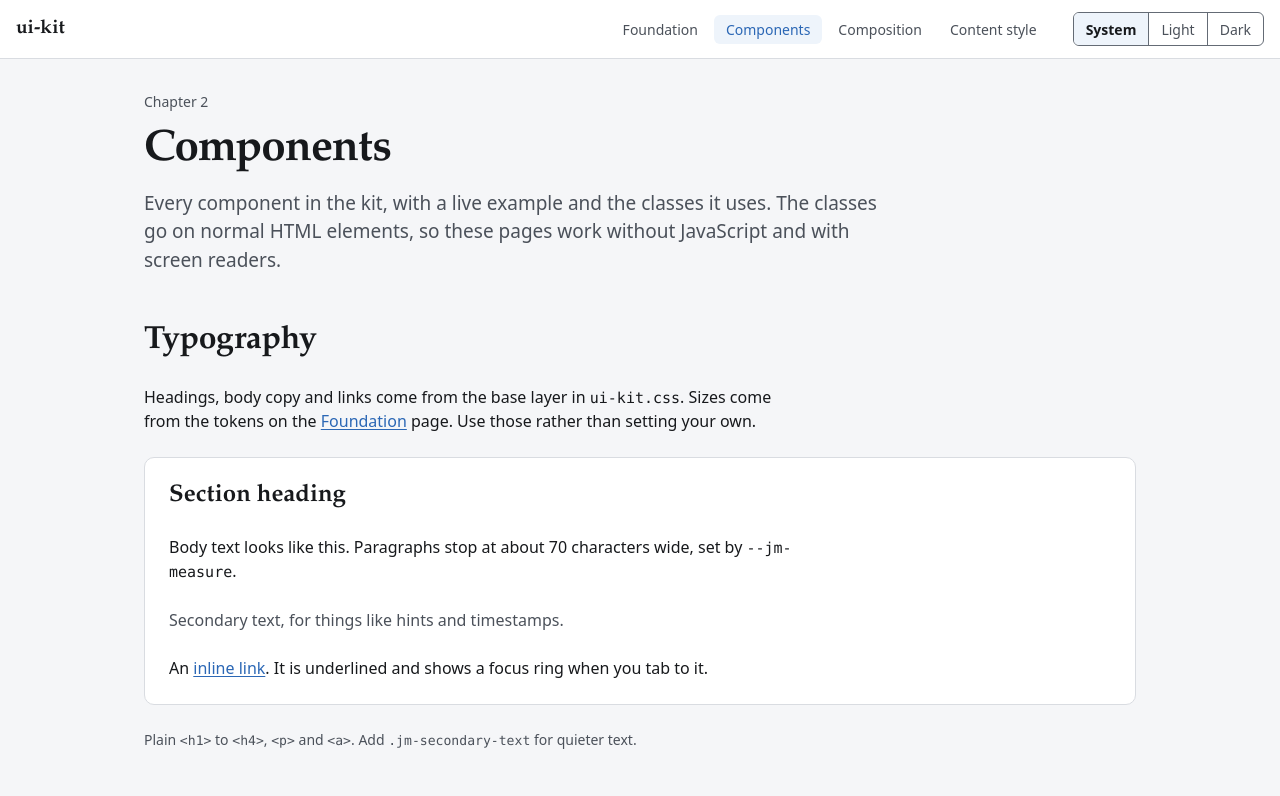
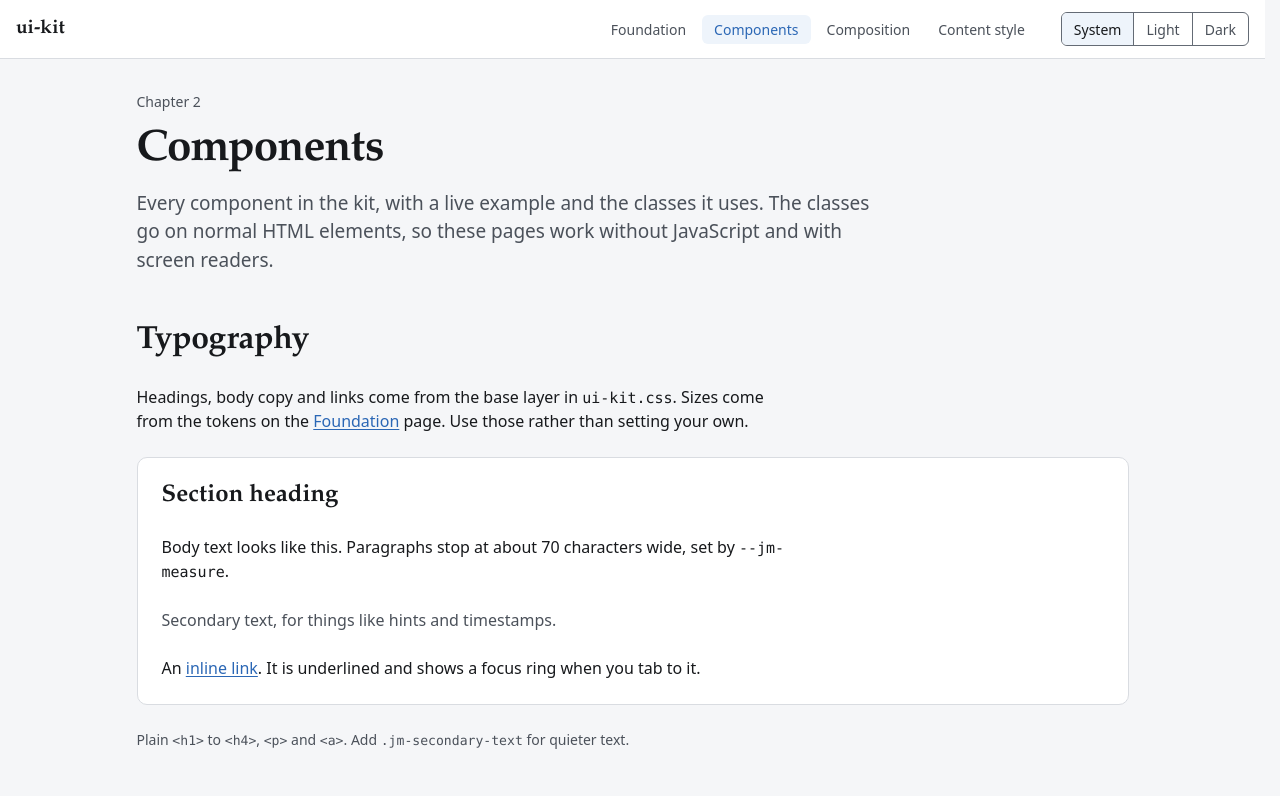
Before and after one commit to J-M-NG/ui-kit, a website: page examples/components.html in a window 1280 px wide. Shown: the top 796 px of the page. Drawn offline with Linux system fonts and the light colour scheme.

Commit message:
ui-kit: steadier page navigation
Show the theme switch from the first paint instead of after DOMContentLoaded
(header nav jumped ~200px, CLS 0.13-0.16 at 1280px, now 0). Stop selected
tabs, the current header link and the pressed theme button changing weight,
which resized them on click. Reserve the scrollbar gutter on html.

Co-authored-by: Matt N. <J-M-NG@users.noreply.github.com>

```diff
--- a/examples/components.html
+++ b/examples/components.html
@@ -23,7 +23,7 @@
           <li><a href="content-style.html">Content style</a></li>
         </ul>
       </nav>
-      <div class="theme-switch" role="group" aria-label="Theme" hidden>
+      <div class="theme-switch" role="group" aria-label="Theme">
         <button type="button" data-set-theme="system" aria-pressed="true">System</button>
         <button type="button" data-set-theme="light" aria-pressed="false">Light</button>
         <button type="button" data-set-theme="dark" aria-pressed="false">Dark</button>
--- a/examples/site.css
+++ b/examples/site.css
@@ -30,10 +30,14 @@
   color: var(--jm-colour-text);
 }
 
+:root:not([data-site-js]) .theme-switch {
+  display: none;
+}
+
+/* Same weight as the other buttons, so pressing one does not resize the group. */
 .theme-switch button[aria-pressed="true"] {
   background: var(--jm-colour-accent-subtle);
   color: var(--jm-colour-text);
-  font-weight: var(--jm-font-weight-semibold);
 }
 
 /* Page intro: kicker, h1, lead. */
--- a/examples/site.js
+++ b/examples/site.js
@@ -4,6 +4,10 @@
 (function () {
   var root = document.documentElement;
   var key = 'jm-theme';
+
+  // Set before the body is parsed so the switch takes its space from the first
+  // paint; site.css hides it only when this script has not run.
+  root.setAttribute('data-site-js', '');
 
   function apply(theme) {
     if (theme === 'light' || theme === 'dark') root.setAttribute('data-theme', theme);
@@ -20,7 +24,6 @@
 
   document.addEventListener('DOMContentLoaded', function () {
     apply(saved || 'system');
-    document.querySelectorAll('.theme-switch').forEach(function (group) { group.hidden = false; });
     document.querySelectorAll('[data-set-theme]').forEach(function (b) {
       b.addEventListener('click', function () {
         var theme = b.dataset.setTheme;
--- a/ui-kit.css
+++ b/ui-kit.css
@@ -385,9 +385,12 @@
     display: none !important;
   }
 
+  /* Reserve the scrollbar's space on every page, so content does not move
+     sideways between pages that scroll and pages that do not. */
   html {
     -webkit-text-size-adjust: 100%;
     text-size-adjust: 100%;
+    scrollbar-gutter: stable;
   }
 
   body {
@@ -607,10 +610,11 @@
     }
   }
 
+  /* No weight change: a bolder current link is wider on fonts with a medium
+     face, which moves every other link as you change page. */
   .jm-header__nav a[aria-current="page"] {
     background: var(--jm-colour-accent-subtle);
     color: var(--jm-colour-accent);
-    font-weight: var(--jm-font-weight-medium);
   }
 
   .jm-footer {
@@ -1585,10 +1589,10 @@
     color: var(--jm-colour-text);
   }
 
+  /* Same weight as unselected tabs, so selecting one does not shift the row. */
   .jm-tabs__tab[aria-selected="true"] {
     border-bottom-color: var(--jm-colour-accent);
     color: var(--jm-colour-text);
-    font-weight: var(--jm-font-weight-semibold);
   }
 
   .jm-tabs__panel {
```
Also changed, not shown: examples/content-style.html (+1 -1 lines), examples/dashboard.html (+1 -1 lines), examples/index.html (+1 -1 lines), index.html (+1 -1 lines), CHANGELOG.md.
